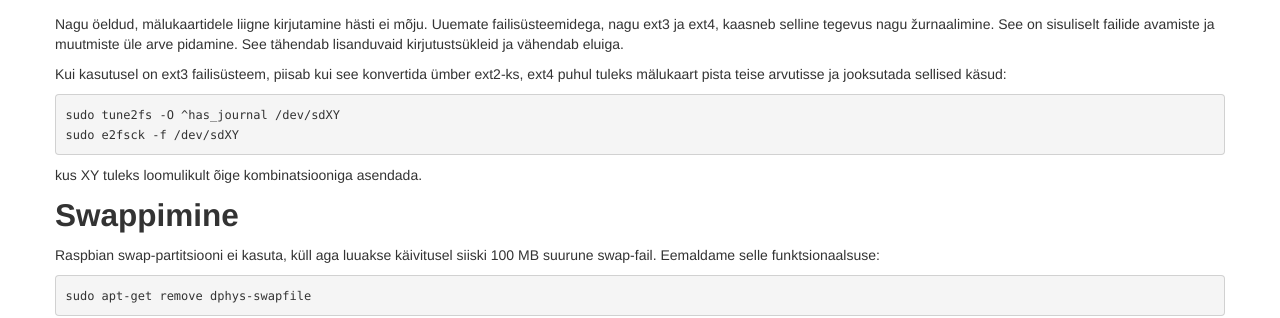
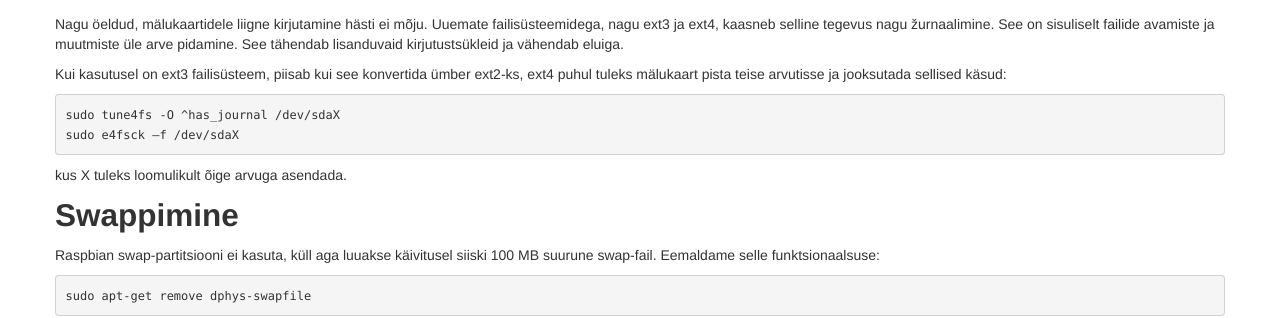
Before and after one commit to Raidok/Raidok.github.io, a Jekyll site: the page built from _posts/2013-07-18-raspberry-pi-malukaardi-eluea-pikendamine.md, in a window 1280 px wide. Shown: the part 166-484 px from the top of the page. Built offline with Jekyll 4.4.1, drawn with Linux system fonts in a browser that asks for light colours; nearby versions of some CDN libraries.

Commit message:
Revert "kaks ja neli"
This reverts commit 73b766b0e08c9227839566173cd6603477122a4d.

```diff
--- a/_posts/2013-07-18-raspberry-pi-malukaardi-eluea-pikendamine.md
+++ b/_posts/2013-07-18-raspberry-pi-malukaardi-eluea-pikendamine.md
@@ -14,10 +14,10 @@ Nagu öeldud, mälukaartidele liigne kirjutamine hästi ei mõju. Uuemate failis
 
 Kui kasutusel on ext3 failisüsteem, piisab kui see konvertida ümber ext2-ks, ext4 puhul tuleks mälukaart pista teise arvutisse ja jooksutada sellised käsud:
 
-    sudo tune2fs -O ^has_journal /dev/sdXY
-    sudo e2fsck -f /dev/sdXY
+    sudo tune4fs -O ^has_journal /dev/sdaX
+    sudo e4fsck –f /dev/sdaX
 
-kus XY tuleks loomulikult õige kombinatsiooniga asendada.
+kus X tuleks loomulikult õige arvuga asendada.
 
 
 ## Swappimine
```
